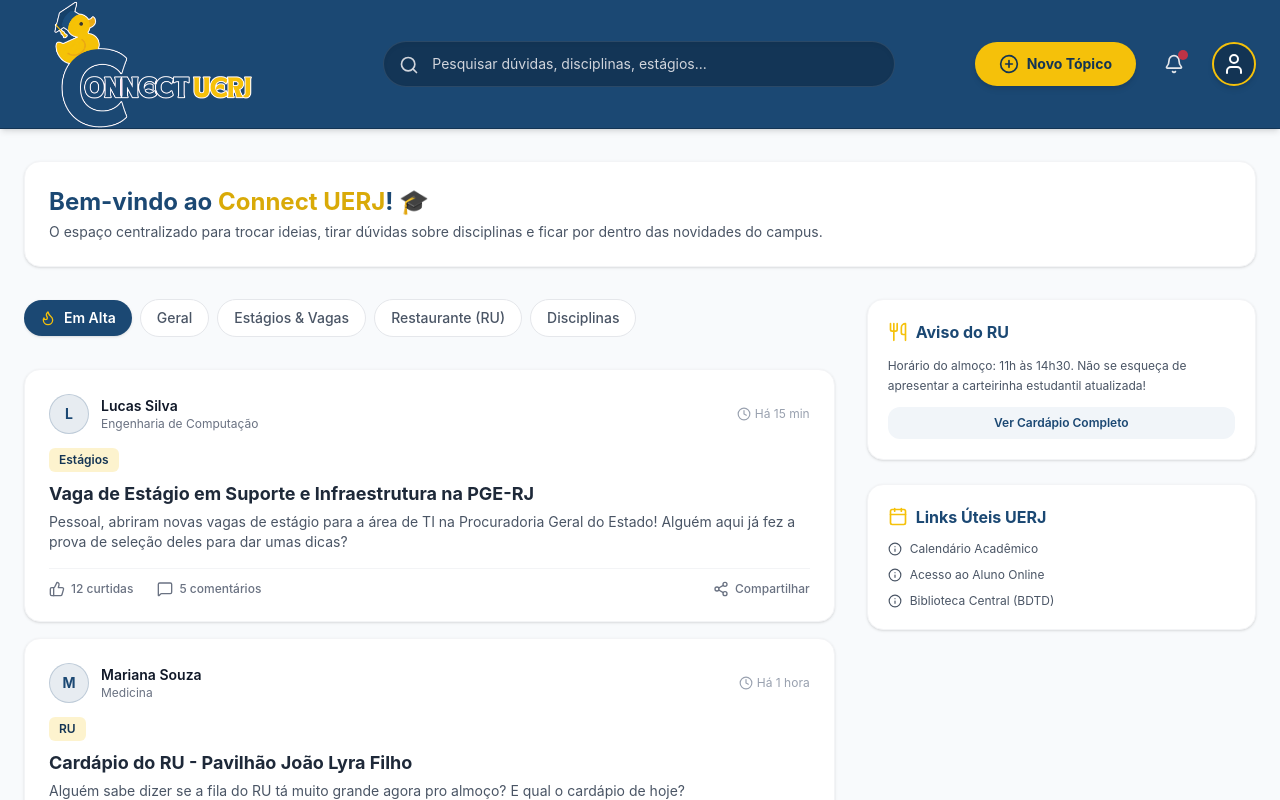
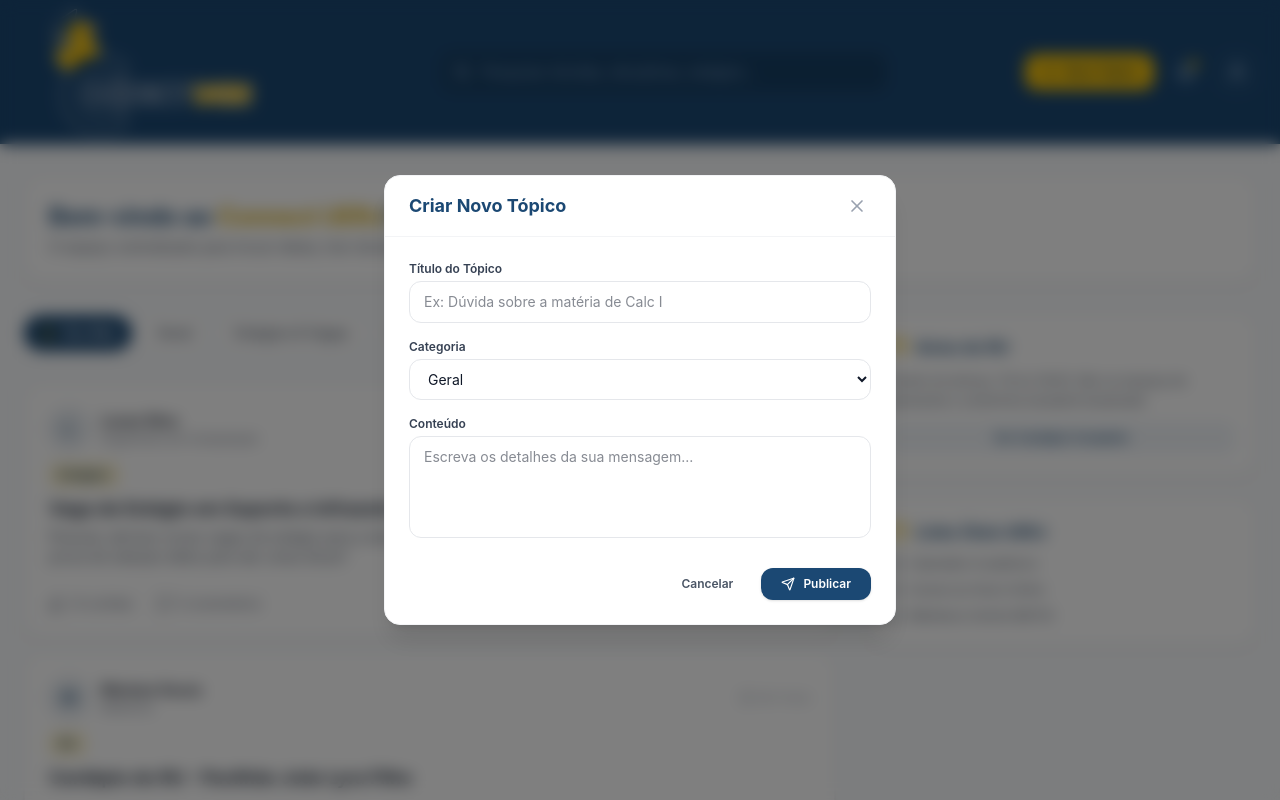
Before and after one commit to PedroHenriqueCos/connect, a React (Vite) app in the folder frontend/: page / in a window 1280 px wide. Both pictures are taken after a click on the button "Novo Tópico". Shown: the top 800 px of the page. Built offline with nearby package versions, Linux system fonts and the light colour scheme.

Commit message:
feat(frontend): ajusta enquadramento do header e integra modal de novo topico

```diff
--- /dev/null
+++ b/frontend/src/components/CreateTopicModal.tsx
@@ -0,0 +1,99 @@
+import React, { useState } from 'react';
+import { X, Send } from 'lucide-react';
+
+interface CreateTopicModalProps {
+  isOpen: boolean;
+  onClose: () => void;
+}
+
+export function CreateTopicModal({ isOpen, onClose }: CreateTopicModalProps) {
+  const [title, setTitle] = useState('');
+  const [category, setCategory] = useState('Geral');
+  const [content, setContent] = useState('');
+
+  if (!isOpen) return null;
+
+  const handleSubmit = (e: React.FormEvent) => {
+    e.preventDefault();
+    // Lógica futura de integração com o Back-end (Spring Boot)
+    console.log({ title, category, content });
+    onClose();
+  };
+
+  return (
+    <div className="fixed inset-0 z-50 flex items-center justify-center bg-black/50 backdrop-blur-sm p-4">
+      <div className="bg-white rounded-2xl w-full max-w-lg shadow-xl border border-gray-100 overflow-hidden animate-in fade-in zoom-in-95 duration-200">
+
+        {/* Cabeçalho do Modal */}
+        <div className="flex items-center justify-between px-6 py-4 border-b border-gray-100">
+          <h3 className="text-lg font-bold text-uerj-blue">Criar Novo Tópico</h3>
+          <button
+            onClick={onClose}
+            className="text-gray-400 hover:text-gray-600 p-1 rounded-lg hover:bg-gray-100 transition-colors"
+          >
+            <X className="h-5 w-5" />
+          </button>
+        </div>
+
+        {/* Formulário */}
+        <form onSubmit={handleSubmit} className="p-6 space-y-4">
+          <div>
+            <label className="block text-xs font-semibold text-gray-700 mb-1">Título do Tópico</label>
+            <input
+              type="text"
+              required
+              placeholder="Ex: Dúvida sobre a matéria de Calc I"
+              value={title}
+              onChange={(e) => setTitle(e.target.value)}
+              className="w-full text-sm px-3.5 py-2.5 rounded-xl border border-gray-200 focus:outline-none focus:border-uerj-blue focus:ring-1 focus:ring-uerj-blue transition-all"
+            />
+          </div>
+
+          <div>
+            <label className="block text-xs font-semibold text-gray-700 mb-1">Categoria</label>
+            <select
+              value={category}
+              onChange={(e) => setCategory(e.target.value)}
+              className="w-full text-sm px-3.5 py-2.5 rounded-xl border border-gray-200 focus:outline-none focus:border-uerj-blue focus:ring-1 focus:ring-uerj-blue transition-all bg-white"
+            >
+              <option value="Geral">Geral</option>
+              <option value="Estágios">Estágios & Vagas</option>
+              <option value="RU">Restaurante (RU)</option>
+              <option value="Disciplinas">Disciplinas</option>
+            </select>
+          </div>
+
+          <div>
+            <label className="block text-xs font-semibold text-gray-700 mb-1">Conteúdo</label>
+            <textarea
+              required
+              rows={4}
+              placeholder="Escreva os detalhes da sua mensagem..."
+              value={content}
+              onChange={(e) => setContent(e.target.value)}
+              className="w-full text-sm px-3.5 py-2.5 rounded-xl border border-gray-200 focus:outline-none focus:border-uerj-blue focus:ring-1 focus:ring-uerj-blue transition-all resize-none"
+            />
+          </div>
+
+          {/* Botões de Ação */}
+          <div className="flex items-center justify-end gap-3 pt-2">
+            <button
+              type="button"
+              onClick={onClose}
+              className="px-4 py-2 text-xs font-semibold text-gray-600 hover:bg-gray-100 rounded-xl transition-colors"
+            >
+              Cancelar
+            </button>
+            <button
+              type="submit"
+              className="flex items-center gap-2 bg-uerj-blue hover:bg-uerj-blue-dark text-white px-5 py-2 rounded-xl text-xs font-semibold shadow-sm transition-colors"
+            >
+              <Send className="h-3.5 w-3.5" /> Publicar
+            </button>
+          </div>
+        </form>
+
+      </div>
+    </div>
+  );
+}
--- a/frontend/src/components/Header.tsx
+++ b/frontend/src/components/Header.tsx
@@ -1,50 +1,65 @@
-import { Search, PlusCircle, Bell, User } from 'lucide-react';
+import { useState } from 'react';
+import { Search, Bell, Plus, User } from 'lucide-react';
+import { CreateTopicModal } from './CreateTopicModal';
 import logoImg from '../assets/logo.png';
 
 export function Header() {
+  const [isModalOpen, setIsModalOpen] = useState(false);
+
   return (
-    <header className="bg-uerj-blue text-white shadow-md sticky top-0 z-50 border-b border-uerj-blue-dark">
-      <div className="max-w-7xl mx-auto px-6 py-6 flex items-center justify-between gap-6">
+    <>
+      <header className="bg-uerj-blue text-white sticky top-0 z-40 shadow-md py-12">
+        <div className="max-w-7xl mx-auto px-6 flex items-center justify-between gap-6 relative">
 
-        {/* Logo Com Destaque Maior */}
-        <div className="flex items-center cursor-pointer min-w-[280px] h-20 relative overflow-visible">
+          {/* Container da Logo (Ancoragem e Espaço Reservado) */}
+          <div className="relative min-w-[280px] h-12 flex items-center">
             <img
               src={logoImg}
-            alt="Connect UERJ Logo"
+              alt="Connect UERJ"
               className="h-48 w-auto object-contain max-w-none absolute left-0 top-[52%] -translate-y-[44%] scale-140 origin-left hover:scale-145 transition-transform duration-200"
             />
           </div>
 
-        {/* Campo de Busca */}
-        <div className="flex-1 max-w-lg mx-4">
+          {/* Barra de Busca Global */}
+          <div className="flex-1 max-w-md mx-4">
             <div className="relative">
+              <Search className="absolute left-3.5 top-1/2 -translate-y-1/2 h-4 w-4 text-blue-200" />
               <input
                 type="text"
                 placeholder="Pesquisar dúvidas, disciplinas, estágios..."
-              className="w-full bg-uerj-blue-dark/90 text-white placeholder-gray-300 rounded-full py-3 pl-12 pr-4 text-sm focus:outline-none focus:ring-2 focus:ring-uerj-yellow border border-white/10 transition-all shadow-inner"
+                className="w-full bg-uerj-blue-dark/50 border border-white/10 text-white text-sm pl-10 pr-4 py-2.5 rounded-xl focus:outline-none focus:ring-2 focus:ring-uerj-yellow/50 transition-all placeholder:text-blue-200/70"
               />
-            <Search className="absolute left-4 top-3.5 h-5 w-5 text-gray-300" />
             </div>
           </div>
 
-        {/* Botões de Ação */}
-        <div className="flex items-center gap-4">
-          <button className="flex items-center gap-2 bg-uerj-yellow text-uerj-blue-dark font-bold px-6 py-3 rounded-full hover:bg-uerj-yellow-hover transition-all text-sm shadow-md hover:shadow-lg active:scale-95">
-            <PlusCircle className="h-5 w-5" />
-            <span className="hidden md:inline">Novo Tópico</span>
+          {/* Ações do Usuário */}
+          <div className="flex items-center gap-3">
+            <button
+              onClick={() => setIsModalOpen(true)}
+              className="flex items-center gap-2 bg-uerj-yellow hover:bg-uerj-yellow-hover text-uerj-blue-dark px-4 py-2.5 rounded-xl text-xs font-bold shadow-sm transition-colors whitespace-nowrap"
+            >
+              <Plus className="h-4 w-4 stroke-[3]" />
+              <span>Novo Tópico</span>
             </button>
 
-          <button className="p-3 hover:bg-uerj-blue-dark rounded-full transition-colors text-gray-200 relative">
+            <button className="p-2.5 text-blue-100 hover:bg-white/10 rounded-xl transition-colors relative">
               <Bell className="h-5 w-5" />
-            <span className="absolute top-2 right-2 w-2.5 h-2.5 bg-red-500 rounded-full animate-pulse"></span>
+              <span className="absolute top-2 right-2 w-2 h-2 bg-uerj-yellow rounded-full ring-2 ring-uerj-blue" />
             </button>
 
-          <div className="w-11 h-11 rounded-full bg-uerj-blue-dark border-2 border-uerj-yellow flex items-center justify-center font-bold text-uerj-yellow cursor-pointer hover:border-white transition-all shadow-md">
-            <User className="h-6 w-6 text-white" />
-          </div>
+            <button className="p-2 text-blue-100 hover:bg-white/10 rounded-xl transition-colors border border-white/20">
+              <User className="h-5 w-5" />
+            </button>
           </div>
 
         </div>
       </header>
+
+      {/* Modal de Criação de Tópico */}
+      <CreateTopicModal
+        isOpen={isModalOpen}
+        onClose={() => setIsModalOpen(false)}
+      />
+    </>
   );
 }
```
Lines whose indentation alone changed are shown as unchanged.
